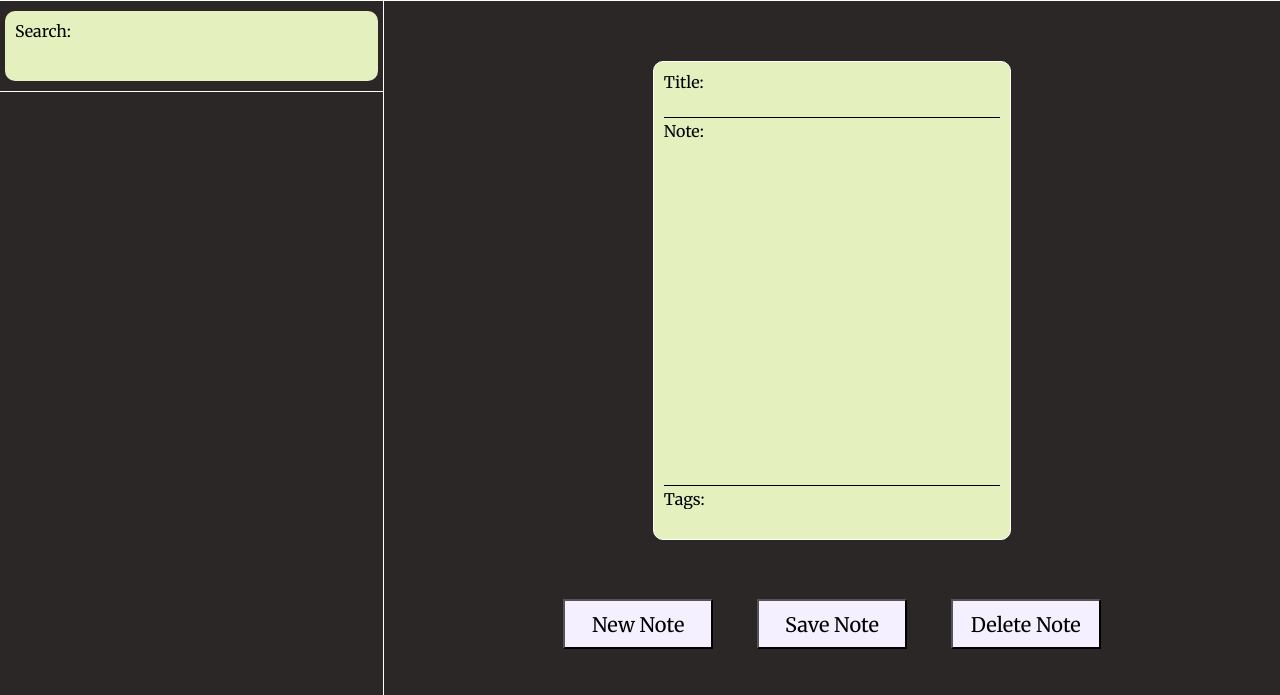
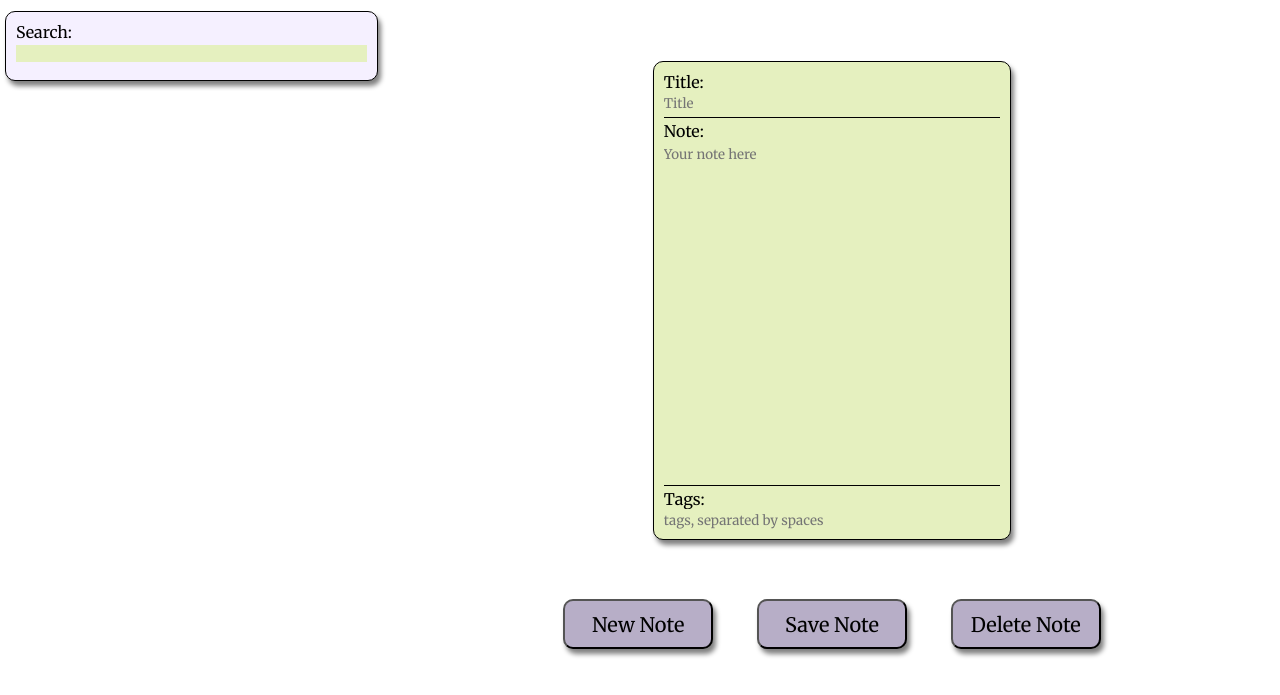
Before and after one commit to momentum-team-2/ajax-notes-app-joeyviolacode, a plain HTML site: page index.html in a window 1280 px wide. Shown: the part 95-790 px from the top of the page. Drawn offline with nearby package versions, Linux system fonts and the light colour scheme; no server answers.

Commit message:
Fixed bug introduced with recently-modified sort.  Changed to brighter look.

```diff
--- a/index.html
+++ b/index.html
@@ -32,15 +32,15 @@
         <div class="display">
           <div class="title-editor">
             <label for="title-display">Title:</label>
-            <input type="text" id="title-input">
+            <input type="text" id="title-input" placeholder="Title">
           </div>
           <div class="body-editor">
             <label for="editor-display">Note:</label>
-            <textarea type="text" id="body-input"></textarea>
+            <textarea type="text" id="body-input" placeholder="Your note here"></textarea>
           </div>
           <div class="tags-editor">
             <label for="tags-display">Tags:</label>
-            <input type="text" id="tags-input">
+            <input type="text" id="tags-input" placeholder="tags, separated by spaces">
           </div>
         </div>
       </div>
--- a/main.js
+++ b/main.js
@@ -1,6 +1,7 @@
-//NEXT:  Add search bar.
-//FUTURE: Add tags?  Colors?
-//noncritical error on tags.join in select note function---tags aren't staying an array
+//FUTURE:   Add ability to pin note to top of notes list.
+//          Add selectable background-colors for notes
+//          Make search more robust so it doesn't only search contiguous strings but looks to match words
+//          Do more CSS to make things look a little less flat...change background color and give some depth to elements/buttons
 
 
 const serverURL = "http://localhost:3000/notes"
@@ -33,6 +34,7 @@ function clearNote() {
         document.getElementById("title-input").value = ""
         document.getElementById("body-input").value = ""
         document.getElementById("tags-input").value = ""
+        document.getElementById("search-input").value = ""
 }
 
 function initializeDelete() {
@@ -65,6 +67,7 @@ function  saveNote() {
         let note = new Note(title, body, tags)
         note.addToDB()
         refreshLocalDBCurr()
+        document.getElementById("search-input").value = ""
     } else {
         let note = getNoteByID(Number(currentID))
         note.title = title
@@ -110,9 +113,9 @@ function refreshLocalDBCurr() {
         .then(res => res.json())
         .then( function(data) {
             let arr = data
+            currentID = arr[arr.length - 1].id
             addToLocal(arr)
             populateThumbs(notes)
-            currentID = arr[0].id
         })
 }
 
@@ -143,7 +146,6 @@ function addToLocal(arrOfNotes) {
     notes = mostRecentFirst(notes)
 }
 
-//****************  This one needs help! */
 function mostRecentFirst(arrayOfNotes) {
     let recentArray = [...arrayOfNotes].sort( (a, b) => new Date(b.modified) - new Date(a.modified))
     return recentArray
@@ -222,11 +224,6 @@ function getNoteByID(id) {
     return null
 }
 
-/*function noteFromJSON(obj) {
-    let values = JSON.parse(obj)
-    return new Note(values.title, values.body, values.tags, values.modified, values.created, values.id)
-}*/
-
 function noteFromRes(values) {
     return new Note(values.title, values.body, values.tags, values.modified, values.created, values.id)
 }
--- a/style.css
+++ b/style.css
@@ -5,7 +5,7 @@
 }
 
 body {
-    background-color: rgb(43, 39, 39);
+    background-color: white; /* rgb(43, 39, 39);*/
     color: white;
     height: 100vh;
     width: 100vw;
@@ -47,6 +47,10 @@ header {
     border-radius: 10px;
     margin: 10px 5px;
     padding: 10px;
+    border: 1px solid black;
+    box-shadow: 3px 5px 5px grey;
+    background-color: rgb(245, 240, 255)
+
 }
 
 #selector-display {
@@ -62,6 +66,13 @@ header {
     border-radius: 10px;
     margin: 10px 5px;
     padding: 10px;
+    border: 1px solid black;
+    box-shadow: 3px 5px 5px grey;
+}
+
+.thumbnail:active {
+    background-color: rgb(179, 190, 136);
+    box-shadow: none;
 }
 
 .info-bar {
@@ -99,6 +110,8 @@ header {
     margin: auto;
     border-radius: 10px;
     padding: 10px;
+    border: 1px solid black;
+    box-shadow: 3px 5px 5px grey;
 }
 
 #controls {
@@ -156,9 +169,13 @@ button {
     margin: 0 20px;
     font-family: 'Merriweather', serif;
     font-size: 20px;
-    background-color: rgb(245, 240, 255)
+    background-color: rgb(183, 174, 199);
+    border-radius: 10px;
+    box-shadow: 3px 5px 5px grey;
+    outline-style: none;
 }
 
 button:active {
-    background-color: rgb(188, 168, 228)
+    background-color: rgb(188, 168, 228);
+    box-shadow: none;
 }
```
